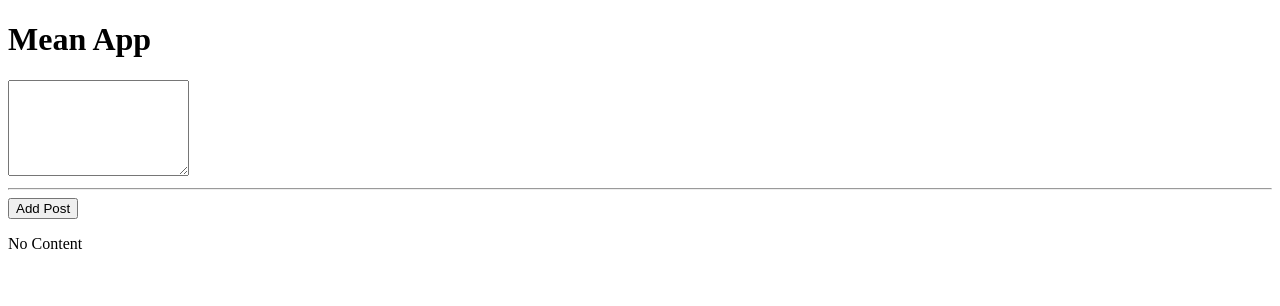
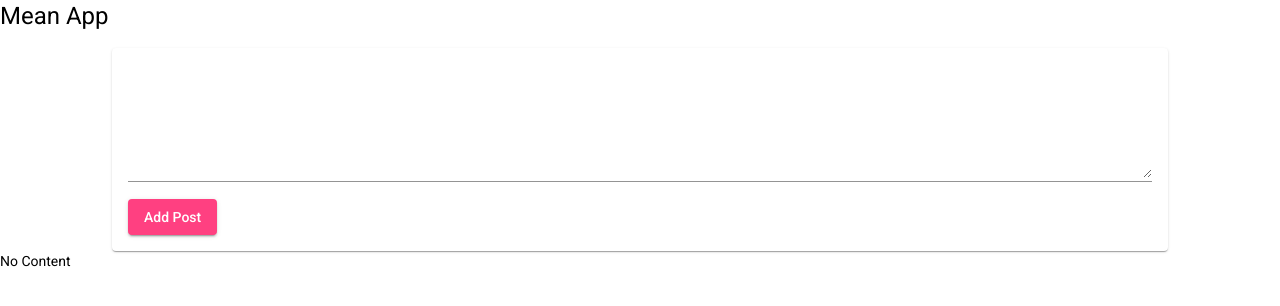
Before and after one commit to sameerbhilare/MEAN, an Angular app in the folder Workspace/mean-course/: page / in a window 1280 px wide. Shown: the top 306 px of the page. Built offline with nearby package versions, Linux system fonts and the light colour scheme.

Commit message:
Installed Angular Material

```diff
--- a/Workspace/mean-course/angular.json
+++ b/Workspace/mean-course/angular.json
@@ -24,6 +24,7 @@
               "src/assets"
             ],
             "styles": [
+              "./node_modules/@angular/material/prebuilt-themes/indigo-pink.css",
               "src/styles.css"
             ],
             "scripts": []
@@ -88,6 +89,7 @@
               "src/assets"
             ],
             "styles": [
+              "./node_modules/@angular/material/prebuilt-themes/indigo-pink.css",
               "src/styles.css"
             ],
             "scripts": []
@@ -119,6 +121,7 @@
           }
         }
       }
-    }},
+    }
+  },
   "defaultProject": "mean-course"
 }
--- a/Workspace/mean-course/package.json
+++ b/Workspace/mean-course/package.json
@@ -12,10 +12,12 @@
   "private": true,
   "dependencies": {
     "@angular/animations": "~10.1.2",
+    "@angular/cdk": "^10.2.7",
     "@angular/common": "~10.1.2",
     "@angular/compiler": "~10.1.2",
     "@angular/core": "~10.1.2",
     "@angular/forms": "~10.1.2",
+    "@angular/material": "^10.2.7",
     "@angular/platform-browser": "~10.1.2",
     "@angular/platform-browser-dynamic": "~10.1.2",
     "@angular/router": "~10.1.2",
--- /dev/null
+++ b/Workspace/mean-course/src/app/posts/post-create/post-create.component.css
@@ -0,0 +1,9 @@
+mat-card {
+  width: 80%;
+  margin: auto;
+}
+
+mat-form-field,
+textarea {
+  width: 100%;
+}
--- a/Workspace/mean-course/src/app/posts/post-create/post-create.component.html
+++ b/Workspace/mean-course/src/app/posts/post-create/post-create.component.html
@@ -1,4 +1,8 @@
-<textarea rows="6" [(ngModel)]="enteredValue"></textarea>
-<hr>
-<button (click)="onAddPost()">Add Post</button>
+<mat-card>
+  <mat-form-field>
+    <textarea matInput rows="6" [(ngModel)]="enteredValue"></textarea>
+  </mat-form-field>
+  <button mat-raised-button color="accent" (click)="onAddPost()">Add Post</button>
+</mat-card>
+
 <p>{{ newPost }}</p>
--- a/Workspace/mean-course/src/app/posts/post-create/post-create.component.ts
+++ b/Workspace/mean-course/src/app/posts/post-create/post-create.component.ts
@@ -3,6 +3,7 @@
 @Component({
   selector: 'app-post-create',
   templateUrl: './post-create.component.html',
+  styleUrls: ['./post-create.component.css'],
 })
 export class PostCreateComponent {
   enteredValue = '';
--- a/Workspace/mean-course/src/index.html
+++ b/Workspace/mean-course/src/index.html
@@ -6,8 +6,10 @@
   <base href="/">
   <meta name="viewport" content="width=device-width, initial-scale=1">
   <link rel="icon" type="image/x-icon" href="favicon.ico">
+  <link href="https://fonts.googleapis.com/css?family=Roboto:300,400,500&display=swap" rel="stylesheet">
+  <link href="https://fonts.googleapis.com/icon?family=Material+Icons" rel="stylesheet">
 </head>
-<body>
+<body class="mat-typography">
   <app-root></app-root>
 </body>
 </html>
--- a/Workspace/mean-course/src/styles.css
+++ b/Workspace/mean-course/src/styles.css
@@ -1 +1,4 @@
 /* You can add global styles to this file, and also import other style files */
+
+html, body { height: 100%; }
+body { margin: 0; font-family: Roboto, "Helvetica Neue", sans-serif; }
```
Also changed, not shown: Workspace/mean-course/src/app/app.module.ts (+13 -1 lines), 1 other file (tests, documents, lock files or other folders).
